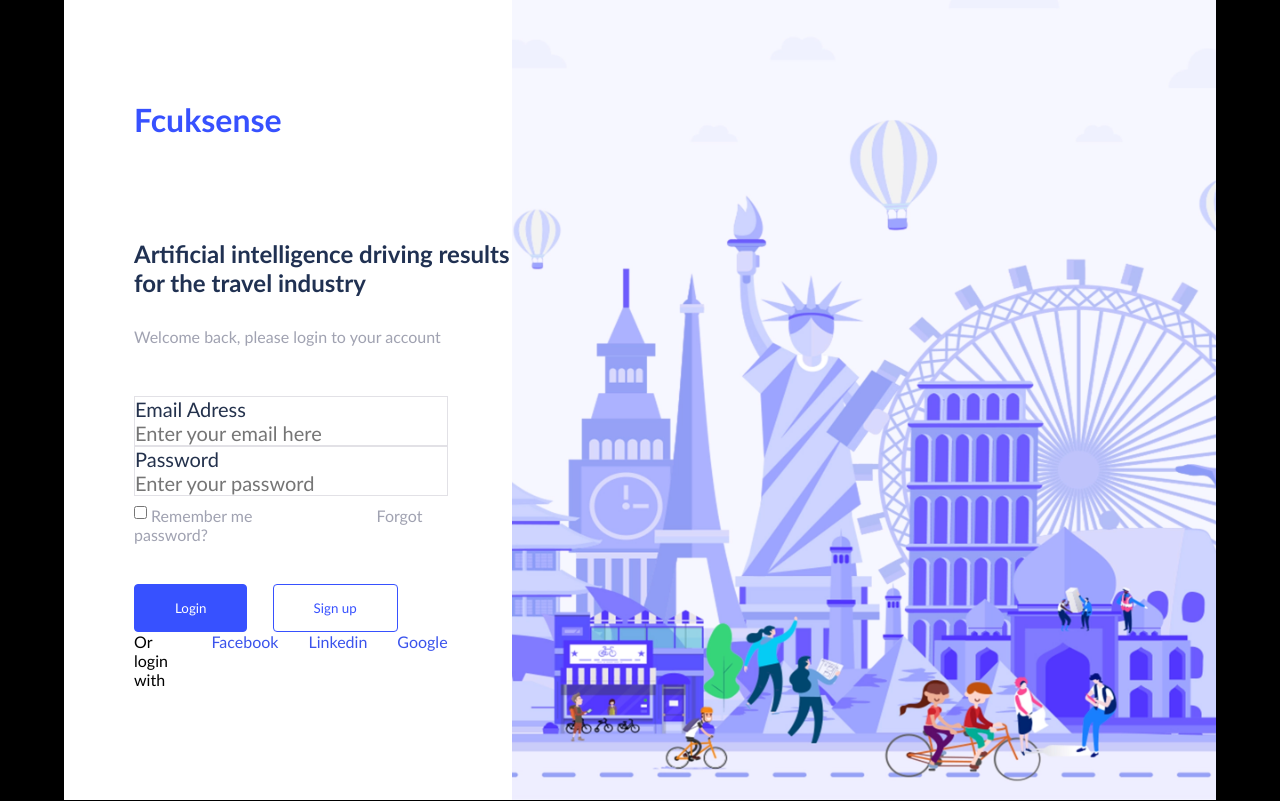
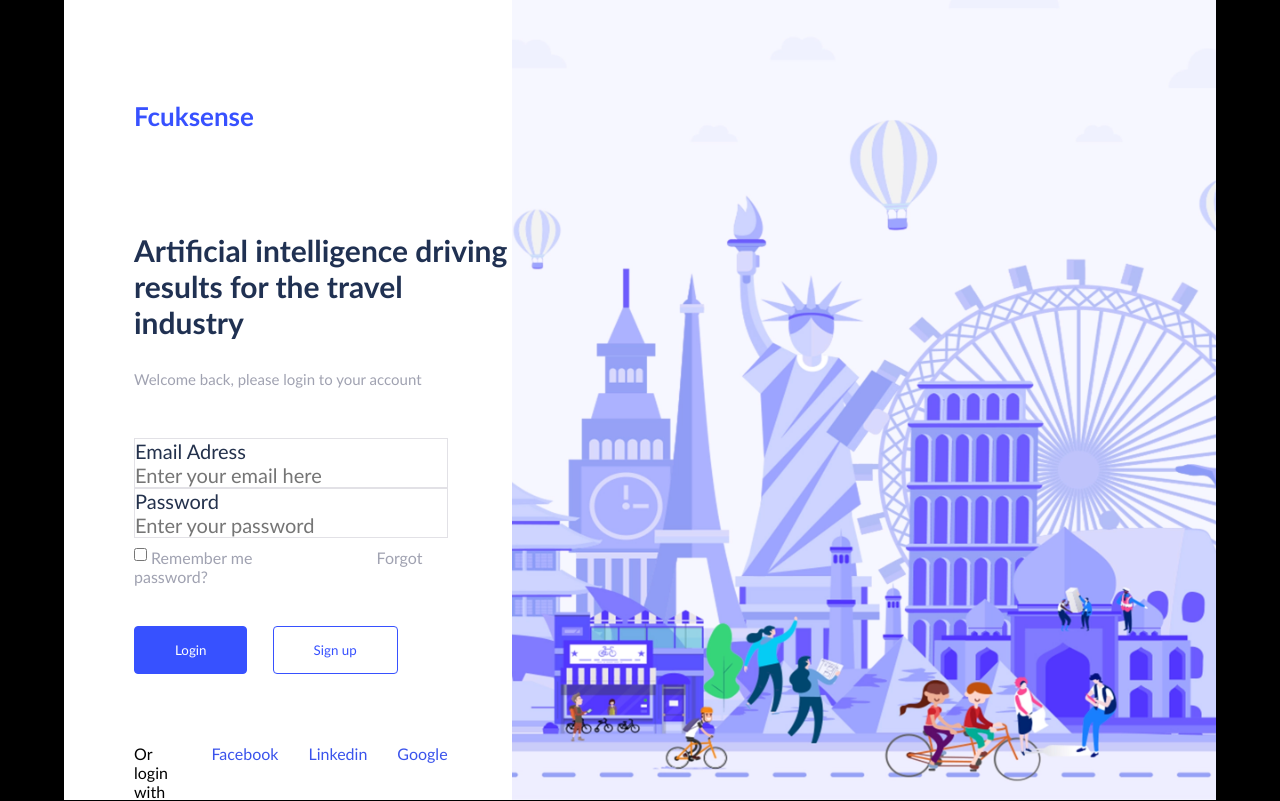
Before and after one commit to AnatolijusZ/front-end-testas, a plain HTML site: page index.html in a window 1280 px wide. Drawn offline with Linux system fonts and the light colour scheme.

Commit message:
Bottom links

```diff
--- a/css/form.css
+++ b/css/form.css
@@ -45,9 +45,9 @@
   }
 
   .form-row.flex-row {
+    padding-top: 70px;
     flex-direction: row;
     gap: 30px;
-    margin-bottom: 86px;
   }
 
   .form-row.flex-row > a {
--- a/css/main.css
+++ b/css/main.css
@@ -26,18 +26,21 @@ main {
     color: #3751FF;
     margin-top: 100px;
     margin-left: 70px;
+    font-size: 26px;
 }
 
 .main-title {
     color: #203152;
     margin-top: 100px;
     margin-left: 70px;
+    font-size: 30px;
 }
 
 .welcome {
     margin-top: 30px;
     margin-left: 70px;
     color: #A0A2B1;
+    font-size: 15px;
 }
 
 .right-column {
```
